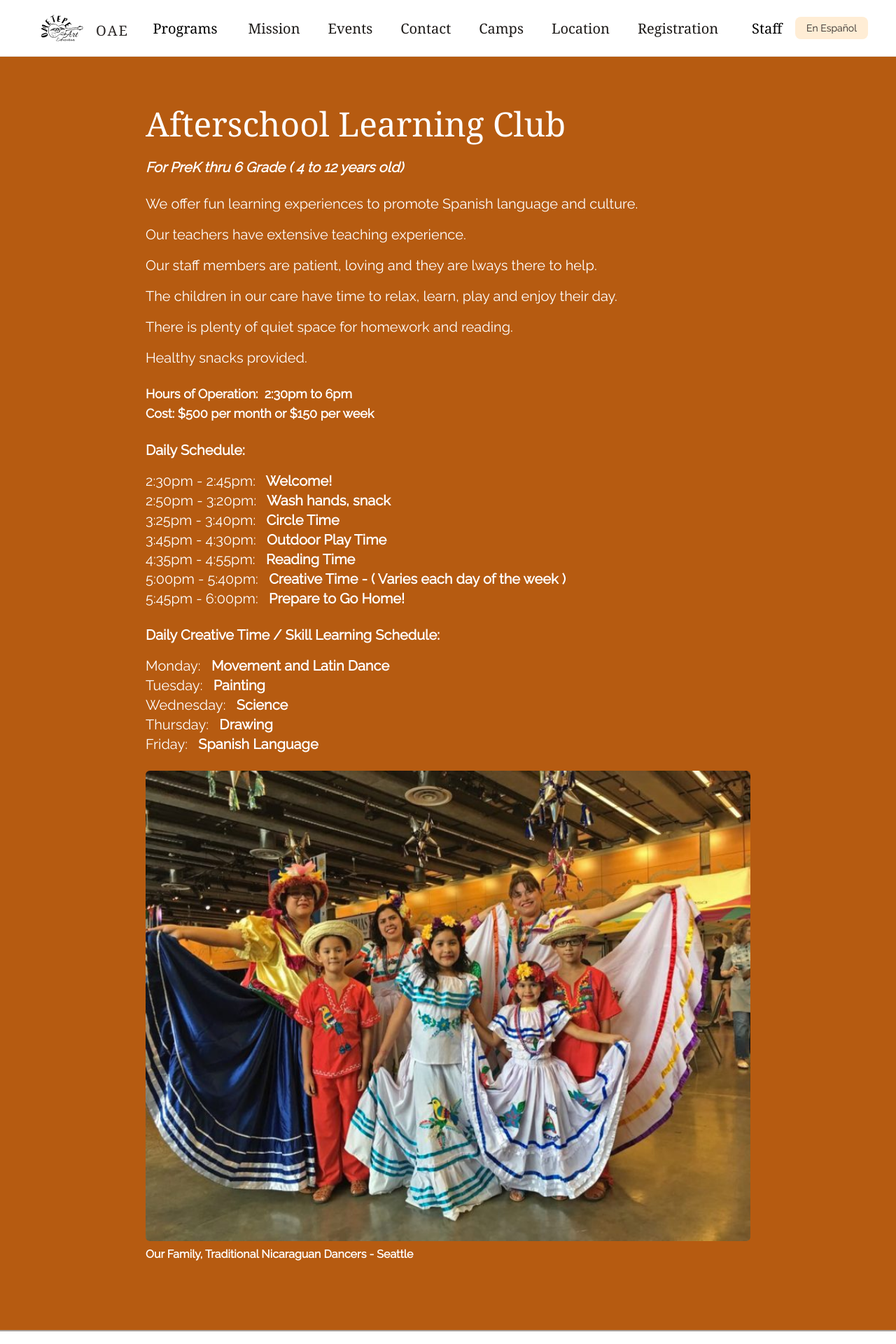
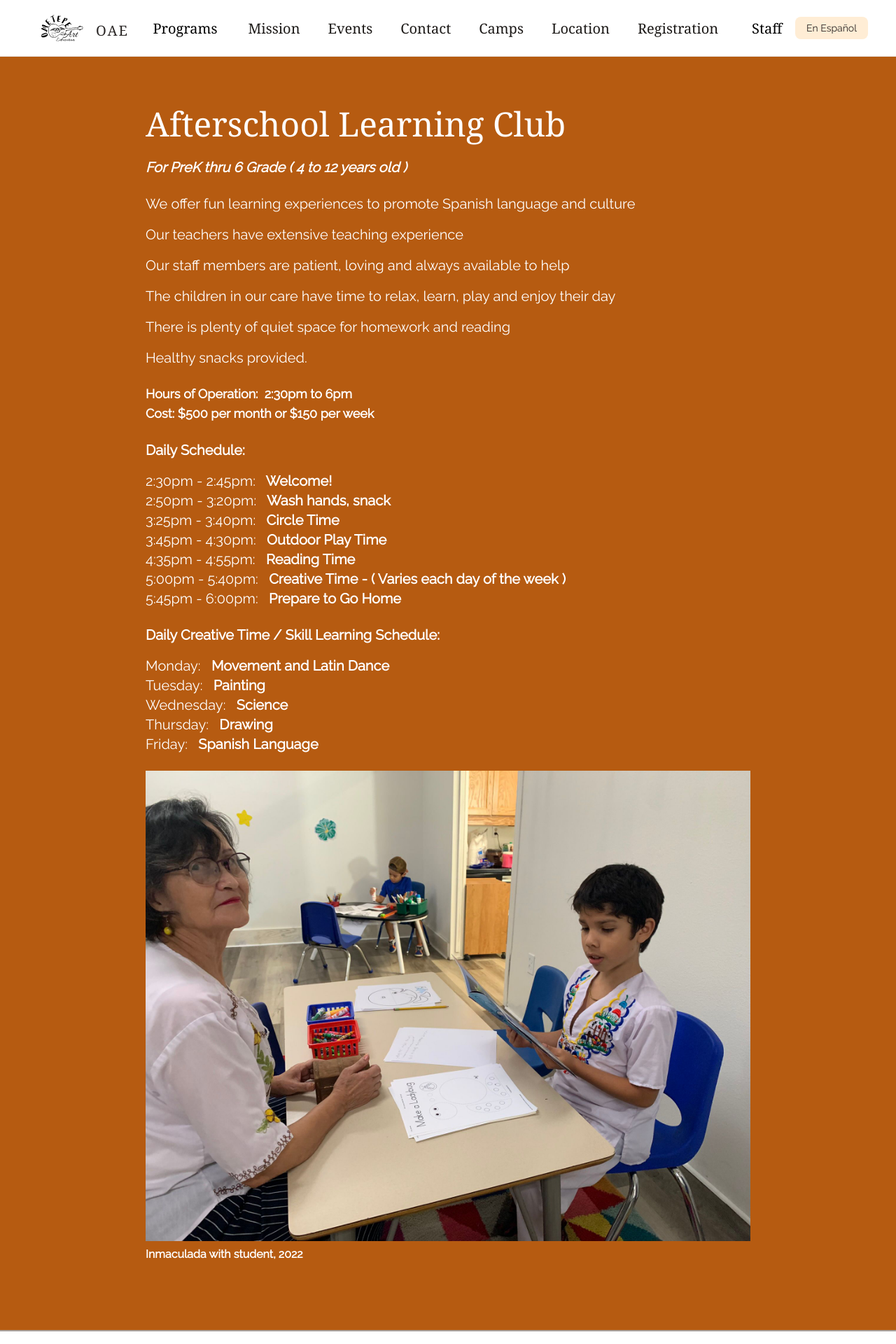
Before and after one commit to papadavis47/ometepe-art-and-education, a Next.js app: page /programs/learning-club in a window 1280 px wide. Shown: the top 1920 px of the page at 70% size. Built offline with nearby package versions, Linux system fonts and the light colour scheme; a web font is replaced by a local one.

Commit message:
Fix typos and improve copy of programs pages, change photo for afterschool learning club

```diff
--- a/data/programsData.js
+++ b/data/programsData.js
@@ -6,7 +6,7 @@ export const schedule = {
     { id: 4, time: "3:45pm - 4:30pm", activity: "Outdoor Play Time" },
     { id: 5, time: "4:35pm - 4:55pm", activity: "Reading Time" },
     { id: 6, time: "5:00pm - 5:40pm", activity: "Creative Time - ( Varies each day of the week )" },
-    { id: 7, time: "5:45pm - 6:00pm", activity: "Prepare to Go Home!" },
+    { id: 7, time: "5:45pm - 6:00pm", activity: "Prepare to Go Home" },
   ],
   creativeTime: [
     { id: 1, time: "Monday", activity: "Movement and Latin Dance" },
@@ -19,16 +19,16 @@ export const schedule = {
     {
       id: 1,
       time: "11:30am - 1:00pm",
-      activity: "Drawing class / ages 7-12: curriculum repeats every month",
+      activity: "Drawing class: ages 7-12: curriculum repeats every month",
     },
-    { id: 2, time: "2:00pm - 3:30pm", activity: "Intermediate Art Class / ages 12 - 17" },
-    { id: 3, time: "4:00pm - 5:50pm ", activity: "Painting / for adults" },
+    { id: 2, time: "2:00pm - 3:30pm", activity: "Intermediate Art Class: ages 12 - 17" },
+    { id: 3, time: "4:00pm - 5:50pm ", activity: "Painting: for adults" },
   ],
   culturalClasses: [
     {
       id: 1,
       time: "10:00am - 11:00am",
-      activity: "Knitting class / minimum 7 years old to any age",
+      activity: "Knitting class / minimum 7 years old - to any age",
     },
     { id: 2, time: "11:00am - 1:00pm", activity: "Cooking Classes - adults" },
     {
@@ -41,17 +41,17 @@ export const schedule = {
     {
       id: 1,
       time: "9:00am - 11:00am - Saturdays only",
-      activity: "Beginning Spanish / 3 to 6 years old",
+      activity: "Beginning Spanish: 3 to 6 years old",
     },
     {
       id: 2,
       time: "11:30am - 1:30pm - Saturdays only",
-      activity: "Beginning Spanish / 7 to 10 years old",
+      activity: "Beginning Spanish: 7 to 10 years old",
     },
     {
       id: 3,
       time: "6:00pm - 8:00pm ",
-      activity: "Beginning Spanish / Adults - Monday and Wednesday Evenings",
+      activity: "Beginning Spanish: Adults - Monday and Wednesday Evenings",
     },
   ],
 };
--- a/pages/programs/cultural-classes.js
+++ b/pages/programs/cultural-classes.js
@@ -22,7 +22,9 @@ const CulturalClasses = () => {
             </MyLink>
             &nbsp; - every SATURDAY
           </p>
-          <p className='text-xl italic font-semibold'>Cooking, knitting and dance!</p>
+          <p className='text-xl italic font-semibold'>
+            Central American Cooking, knitting and traditional Nicarguan dance
+          </p>
           <p className='mt-4 text-lg font-semibold'>
             Cost: &nbsp;Each class $50 per week -{" "}
             <span className='font-semibold'>materials included</span>
--- a/pages/programs/learning-club.js
+++ b/pages/programs/learning-club.js
@@ -14,20 +14,20 @@ const LearningClub = () => {
       <section className='mt-6 '>
         <div>
           <h1 className='py-6 font-serif text-4xl sm:text-5xl'>Afterschool Learning Club</h1>
-          <p className='text-xl italic font-semibold'>For PreK thru 6 Grade ( 4 to 12 years old)</p>
+          <p className='text-xl italic font-semibold'>
+            For PreK thru 6 Grade ( 4 to 12 years old )
+          </p>
         </div>
         <div className='my-4 text-lg sm:text-xl'>
           <p className='py-2'>
-            We offer fun learning experiences to promote Spanish language and culture.
+            We offer fun learning experiences to promote Spanish language and culture
           </p>
-          <p className='py-2'>Our teachers have extensive teaching experience.</p>{" "}
+          <p className='py-2'>Our teachers have extensive teaching experience</p>{" "}
+          <p className='py-2'>Our staff members are patient, loving and always available to help</p>
           <p className='py-2'>
-            Our staff members are patient, loving and they are lways there to help.
+            The children in our care have time to relax, learn, play and enjoy their day
           </p>
-          <p className='py-2'>
-            The children in our care have time to relax, learn, play and enjoy their day.
-          </p>
-          <p className='py-2'>There is plenty of quiet space for homework and reading. </p>
+          <p className='py-2'>There is plenty of quiet space for homework and reading</p>
           <p className='py-2'>Healthy snacks provided.</p>
         </div>
         <div>
@@ -59,15 +59,12 @@ const LearningClub = () => {
       </section>
       <div className='mt-6'>
         <Image
-          src='/images/programs/family-dancers.jpg'
+          src='/images/learning-club/inmaculada-mateo.jpg'
           width={900}
           height={700}
-          alt='Traditional Nicaraguan Folklore'
-          className='rounded-md'
+          alt='Inmaculada with student'
         />
-        <figcaption className='font-semibold'>
-          Our Family, Traditional Nicaraguan Dancers - Seattle
-        </figcaption>
+        <figcaption className='font-semibold'>Inmaculada with student, 2022</figcaption>
       </div>
     </div>
   );
--- a/pages/programs/spanish-classes.js
+++ b/pages/programs/spanish-classes.js
@@ -25,8 +25,11 @@ const SpanishClasses = () => {
               Maestra Sandra
             </MyLink>
           </p>
-          <p className='text-xl italic font-semibold'>
-            Saturday classes for children or Monday / Wednesday evenings classes for adults
+          <p className='pb-2 text-xl font-semibold'>
+            Learn spanish with personal and dedicated tutors
+          </p>
+          <p className='mt-4 text-xl italic font-semibold'>
+            Saturday classes for children or Monday and Wednesday evenings classes for adults
           </p>
           <p className='mt-4 text-lg font-semibold'>
             Cost:&nbsp; 6 sessions - $180 -{" "}
```
Also changed, not shown: public/images/learning-club/inmaculada-mateo.jpg (added).
